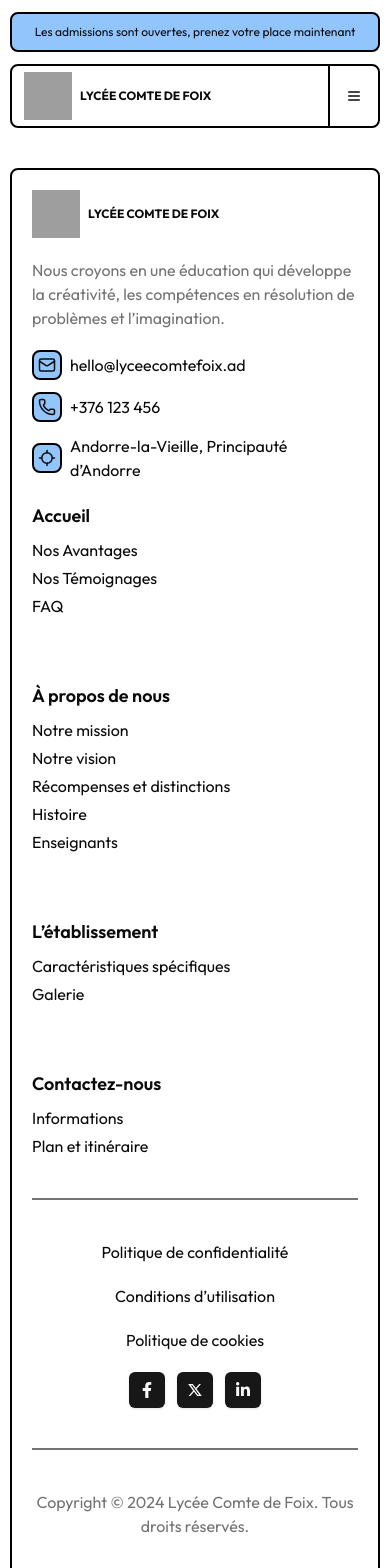
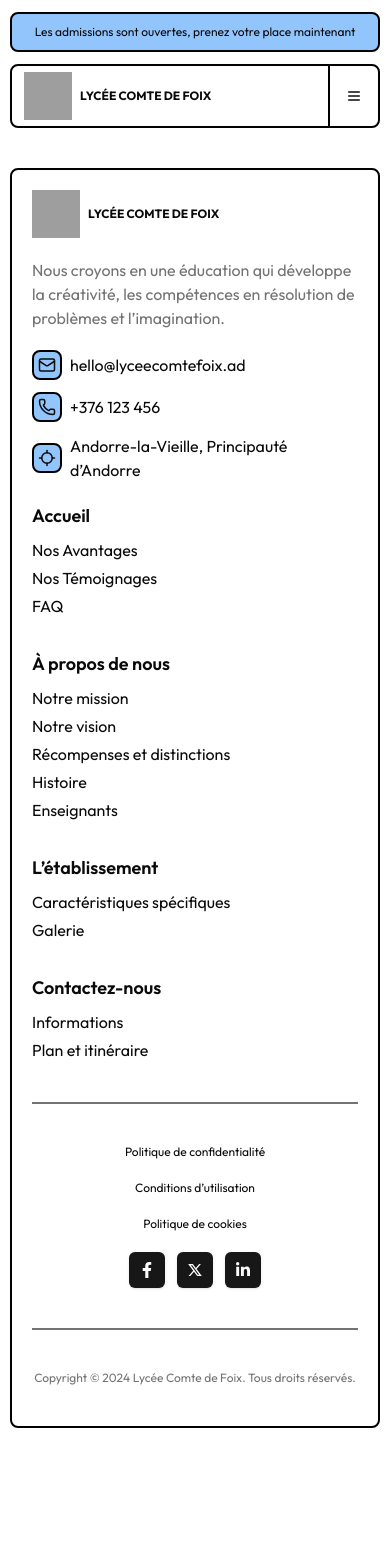
Before and after one commit to NoeSourdes/lycee-comte-de-foix, a Next.js app: page / in a window 390 px wide. Shown: the top 1568 px of the page. After the commit the page ends 1440 px from the top, so only its background shows below. Built offline with nearby package versions, Linux system fonts and the light colour scheme; grey boxes are pictures that could not be loaded.

Commit message:
Update Footer component styles for improved responsiveness

```diff
--- a/components/Footer.tsx
+++ b/components/Footer.tsx
@@ -97,7 +97,7 @@ export const Footer = () => {
               ))}
             </div>
           </div>
-          <div className="grid md:grid-cols-2 grid-col-1 xl:grid-cols-4 gap-16">
+          <div className="grid md:grid-cols-2 grid-col-1 xl:grid-cols-4 md:gap-16 gap-8">
             {footerLinks.map((section, index) => (
               <div key={index} className="space-y-2">
                 <h3 className="font-semibold text-lg">{section.title}</h3>
@@ -117,7 +117,7 @@ export const Footer = () => {
         </div>
         <div className="h-0.5 w-full bg-muted-foreground" />
         <div className="flex items-center justify-between max-md:flex-col gap-5">
-          <div className="flex items-center gap-5 max-sm:flex-col">
+          <div className="flex items-center gap-5 max-sm:flex-col max-sm:text-xs">
             {conditions.map((condition, index) => (
               <p key={index} className="hover:underline cursor-pointer">
                 {condition}
@@ -133,7 +133,7 @@ export const Footer = () => {
           </div>
         </div>
         <div className="h-0.5 w-full bg-muted-foreground" />
-        <p className="text-center text-muted-foreground pb-5">
+        <p className="text-center text-muted-foreground pb-5 max-sm:text-xs">
           Copyright © {year} Lycée Comte de Foix. Tous droits réservés.
         </p>
       </div>
```
